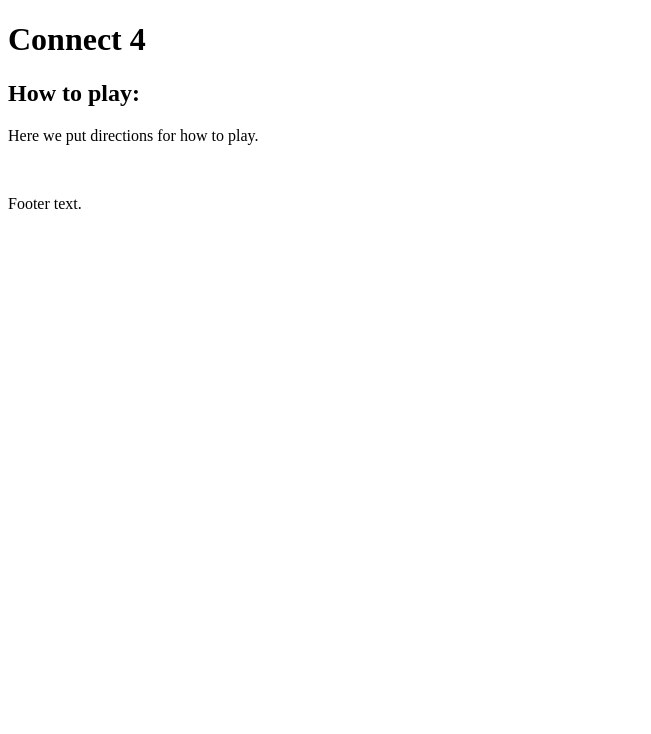
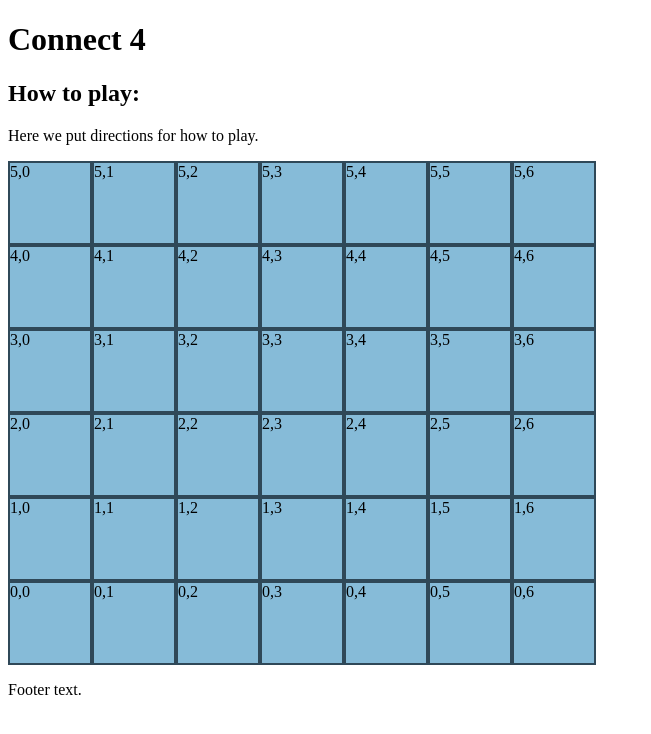
Before and after one commit to knmarvel/connect-4, a plain HTML site: page index.html in a window 1280 px wide. Shown: the whole page, without its empty margins (0-651 px from the left). Drawn offline with Linux system fonts and the light colour scheme.

Commit message:
fixed row layout Co-authored-by: Detrich Schilling <detrich2009@hotmail.com> Co-authored-by: Featheringill <LeighAnnFeatheringill@gmail.com>

```diff
--- a/css/css1.css
+++ b/css/css1.css
@@ -15,9 +15,9 @@
     overflow:hidden;
 }
 
-.row{
+.column{
     display: flex;
-    flex-direction: column;
+    flex-direction: column-reverse;
 }
 
 .block {
--- a/index.html
+++ b/index.html
@@ -9,7 +9,7 @@
         <title>Connect 4</title>
         <meta name="description" content="">
         <meta name="viewport" content="width=device-width, initial-scale=1">
-        <link rel="stylesheet" href="css/css.css">
+        <link rel="stylesheet" href="css/css1.css">
     </head>
     <body>
         <header>
@@ -20,56 +20,63 @@
         <main>
             <h2>How to play: </h2>
             <p>Here we put directions for how to play.</p>
-            <div id = "playarea">&nbsp;
-                <div class="column" id = "col0"></div>
-                        <div class="row row0" id = "0,0"></div>
-                        <div class="row row1" id  ="1,0"></div>
-                        <div class="row row2" id  ="2,0"></div>
-                        <div class="row row3" id  ="3,0"></div>
-                        <div class="row row4" id  ="4,0"></div>
-                        <div class="row row5" id  ="5,0"></div>
-                <div class="column" id = "col1"></div>
-                        <div class="row row0" id = "0,1"></div>
-                        <div class="row row1" id = "1,1"></div>
-                        <div class="row row2" id = "2,1"></div>
-                        <div class="row row3" id = "3,1"></div>
-                        <div class="row row4" id = "4,1"></div>
-                        <div class="row row5" id = "5,1"></div>
-                <div class="column" id = "col2"></div>
-                        <div class="row row0" id = "0,2"></div>
-                        <div class="row row1" id = "1,2"></div>
-                        <div class="row row2" id = "2,2"></div>
-                        <div class="row row3" id = "3,2"></div>
-                        <div class="row row4" id = "4,2"></div>
-                        <div class="row row5" id = "5,2"></div>
-                <div class="column" id = "col3"></div>
-                        <div class="row row0" id = "0,3"></div>
-                        <div class="row row1" id = "1,3"></div>
-                        <div class="row row2" id = "2,3"></div>
-                        <div class="row row3" id = "3,3"></div>
-                        <div class="row row4" id = "4,3"></div>
-                        <div class="row row5" id = "5,3"></div>
-                <div class="column" id = "col4"></div>
-                        <div class="row row0" id = "0,4"></div>
-                        <div class="row row1" id = "1,4"></div>
-                        <div class="row row2" id = "2,4"></div>
-                        <div class="row row3" id = "3,4"></div>
-                        <div class="row row4" id = "4,4"></div>
-                        <div class="row row5" id = "5,4"></div>
-                <div class="column" id = "col5"></div>
-                        <div class="row row0" id = "0,5"></div>
-                        <div class="row row1" id = "1,5"></div>
-                        <div class="row row2" id = "2,5"></div>
-                        <div class="row row3" id = "3,5"></div>
-                        <div class="row row4" id = "4,5"></div>
-                        <div class="row row5" id = "5,5"></div>
-                <div class="column" id = "col6"></div>
-                        <div class="row row0" id = "0,6"></div>
-                        <div class="row row1" id = "1,6"></div>
-                        <div class="row row2" id = "2,6"></div>
-                        <div class="row row3" id = "3,6"></div>
-                        <div class="row row4" id = "4,6"></div>
-                        <div class="row row5" id = "5,6"></div>
+            <div id = "playarea">
+                <div class="column" id = "col0">
+                        <div class="block" id = "0,0">0,0</div>
+                        <div class="block" id  ="1,0">1,0</div>
+                        <div class="block" id  ="2,0">2,0</div>
+                        <div class="block" id  ="3,0">3,0</div>
+                        <div class="block" id  ="4,0">4,0</div>
+                        <div class="block" id  ="5,0">5,0</div>
+                </div>
+                <div class="column" id = "col1">
+                        <div class="block" id = "0,1">0,1</div>
+                        <div class="block" id = "1,1">1,1</div>
+                        <div class="block" id = "2,1">2,1</div>
+                        <div class="block" id = "3,1">3,1</div>
+                        <div class="block" id = "4,1">4,1</div>
+                        <div class="block" id = "5,1">5,1</div>
+                </div>
+                <div class="column" id = "col2">
+                        <div class="block" id = "0,2">0,2</div>
+                        <div class="block" id = "1,2">1,2</div>
+                        <div class="block" id = "2,2">2,2</div>
+                        <div class="block" id = "3,2">3,2</div>
+                        <div class="block" id = "4,2">4,2</div>
+                        <div class="block" id = "5,2">5,2</div>
+                </div>
+                <div class="column" id = "col3">
+                        <div class="block" id = "0,3">0,3</div>
+                        <div class="block" id = "1,3">1,3</div>
+                        <div class="block" id = "2,3">2,3</div>
+                        <div class="block" id = "3,3">3,3</div>
+                        <div class="block" id = "4,3">4,3</div>
+                        <div class="block" id = "5,3">5,3</div>
+                </div>
+                <div class="column" id = "col4">
+                        <div class="block" id = "0,4">0,4</div>
+                        <div class="block" id = "1,4">1,4</div>
+                        <div class="block" id = "2,4">2,4</div>
+                        <div class="block" id = "3,4">3,4</div>
+                        <div class="block" id = "4,4">4,4</div>
+                        <div class="block" id = "5,4">5,4</div>
+                    </div>
+                <div class="column" id = "col5">
+                        <div class="block" id = "0,5">0,5</div>
+                        <div class="block" id = "1,5">1,5</div>
+                        <div class="block" id = "2,5">2,5</div>
+                        <div class="block" id = "3,5">3,5</div>
+                        <div class="block" id = "4,5">4,5</div>
+                        <div class="block" id = "5,5">5,5</div>
+                    </div>
+                <div class="column" id = "col6">
+                        <div class="block" id = "0,6">0,6</div>
+                        <div class="block" id = "1,6">1,6</div>
+                        <div class="block" id = "2,6">2,6</div>
+                        <div class="block" id = "3,6">3,6</div>
+                        <div class="block" id = "4,6">4,6</div>
+                        <div class="block" id = "5,6">5,6</div>
+                    </div>
             </div>
         </main>
         <!--[if lt IE 7]>
@@ -78,6 +85,6 @@
         <footer>
             <p>Footer text.</p>
         </footer>
-        <script src="js/js.js" async defer></script>
+        <script src="js/jsknm.js" async defer></script>
     </body>
 </html>
--- a/js/jsknm.js
+++ b/js/jsknm.js
@@ -1,6 +1,7 @@
 //Make a click handler for each column "target or current target"
     //don't add more when column is full
         //if/return
+    //fill bottom open position (use get first element?)
 //Alternate between red and black discs
 //Filler for discs (CSS)
 //method to check positioning
@@ -8,12 +9,23 @@
     //array that updates with the board with strings, start with "NNNNNNN", B for black, R for red
     //foreach to loop through all the rows
     //Declare an array
-        //All elements start with
+        //All elements displayed in a string:
+    //On click of column, we change the last remaining null in the string to appropriate color
+    //
+const columns = [
+    NNNNNN, //col 0: on click, the last null in the string changes to the appropriate color
+    NNNNNN, //col 1
+    NNNNNN, // col 2
+    NNNNNN, //col 3
+    NNNNNN, //col 4
+    NNNNNN, //col 5
+    NNNNNN //col 6
+]
 
 //Win conditions
-    //4 vertically:
+    //4 horizontally:
     // Slice the same character from each string, if they all match, win!
-    // 4 horizontally:
+    // 4 vertically:
     // Does the string include RRRR or BBBB? If so, win! (kata 4:19)
     // 4 diagonally:
         // Slope of a line: y = mx+b
```
